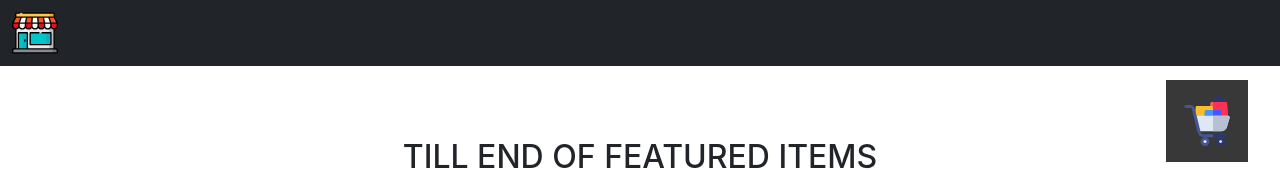
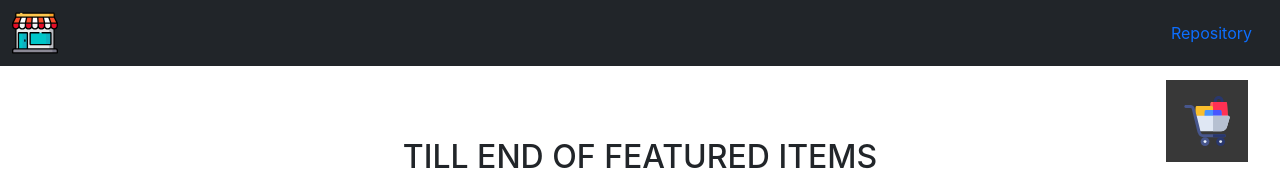
Before and after one commit to C1rfa/reactShop, a React (Create React App) app: page / in a window 1280 px wide. Shown: the top 170 px of the page. Built offline with nearby package versions, Linux system fonts and the light colour scheme; no server answers.

Commit message:
ready to deploy

```diff
--- a/src/components/Header.jsx
+++ b/src/components/Header.jsx
@@ -7,6 +7,7 @@ export const Header = props => {
         <nav className="navbar navbar-dark bg-dark">
             <div className="container-fluid">
                 <img src={ shopLogo } alt="" width="50" height="50" className="d-inline-block align-center pe-1"/>
+                <a class="nav-link" href="https://github.com/C1rfa/reactShop">Repository</a>
             </div>
         </nav>
     );
```
Also changed, not shown: package.json (+5 -2 lines), 2 other files (tests, documents, lock files or other folders).
